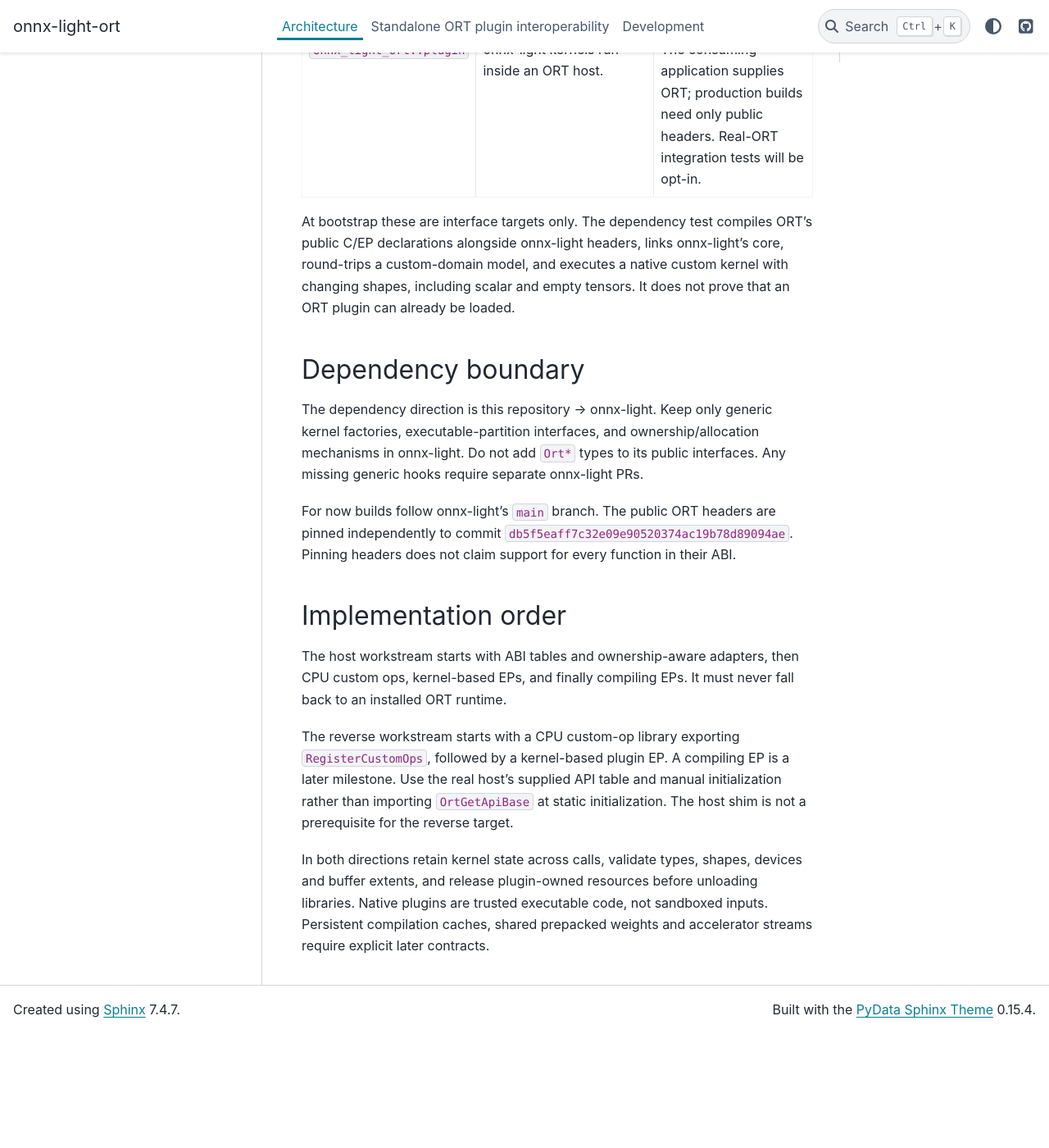
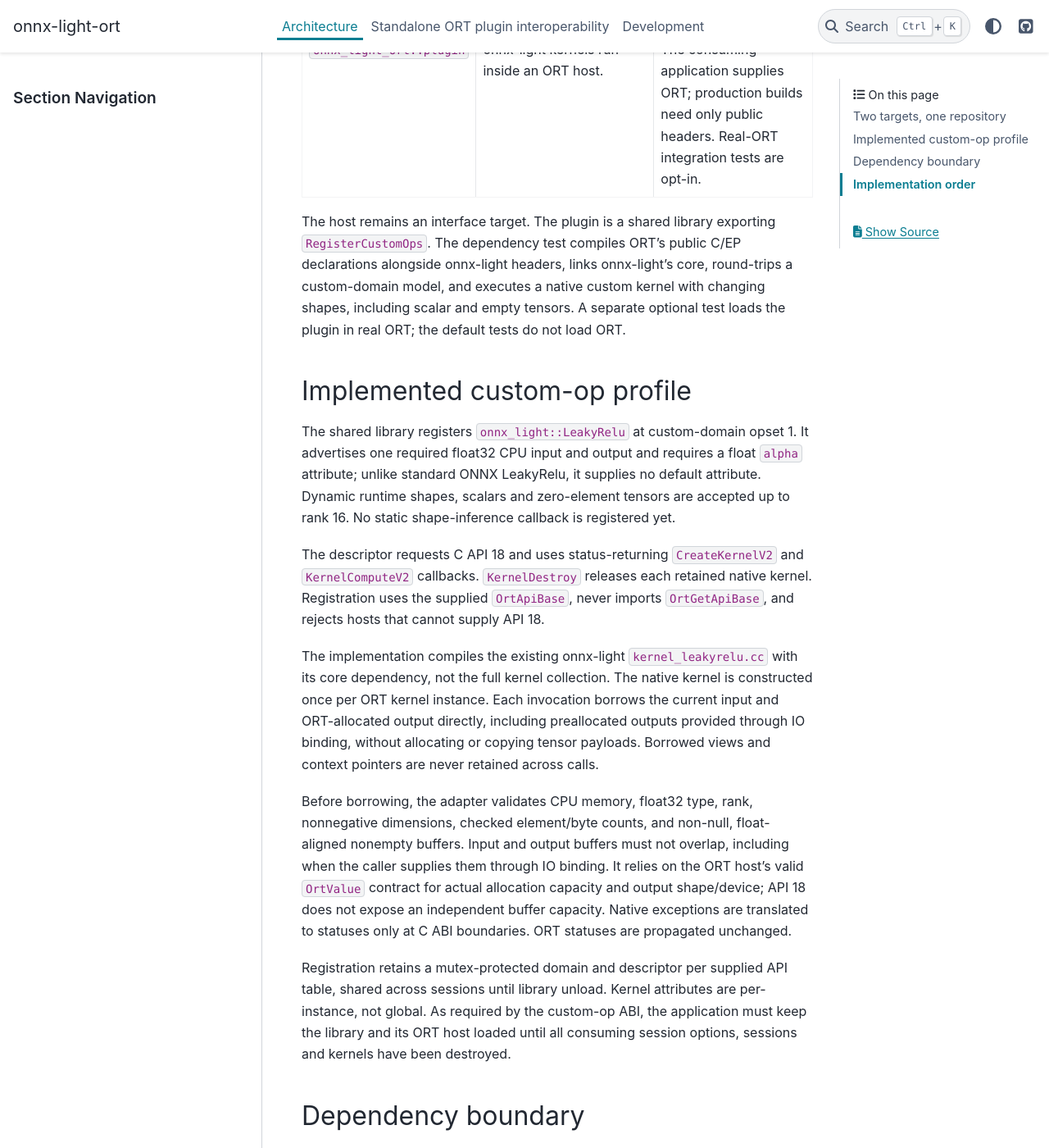
Before and after one commit to xadupre/onnx-light-ort, a Sphinx documentation site: the page built from docs/architecture.rst, in a window 1280 px wide and 1400 px high, scrolled down 588 px. Shown: the whole window at 82% size. Built offline with Sphinx 7.4.7 and the PyData theme 0.15.4, drawn with Linux system fonts in a browser that asks for light colours; before the commit the page ends 1849 px from its top, so only the background shows below that.

Commit message:
Add native CPU LeakyRelu custom-op library for ORT
Expose the existing onnx-light kernel through API-18 status callbacks, borrowed CPU tensor views, retained kernel state and an explicitly exported registration entry point. Add opt-in real-host coverage and separate ORT integration CI while preserving runtime-free builds.

Co-authored-by: Copilot <223556219+Copilot@users.noreply.github.com>

```diff
--- a/docs/architecture.rst
+++ b/docs/architecture.rst
@@ -24,13 +24,50 @@ but never compatibility API tables or bootstrap exports.
    * - ``onnx_light_ort::plugin``
      - onnx-light kernels run inside an ORT host.
      - The consuming application supplies ORT; production builds need
-       only public headers. Real-ORT integration tests will be opt-in.
+       only public headers. Real-ORT integration tests are opt-in.
 
-At bootstrap these are interface targets only. The dependency test compiles
+The host remains an interface target. The plugin is a shared library exporting
+``RegisterCustomOps``. The dependency test compiles
 ORT's public C/EP declarations alongside onnx-light headers, links onnx-light's
 core, round-trips a custom-domain model, and executes a native custom kernel
-with changing shapes, including scalar and empty tensors. It does not prove
-that an ORT plugin can already be loaded.
+with changing shapes, including scalar and empty tensors. A separate optional
+test loads the plugin in real ORT; the default tests do not load ORT.
+
+Implemented custom-op profile
+-----------------------------
+
+The shared library registers ``onnx_light::LeakyRelu`` at custom-domain opset 1.
+It advertises one required float32 CPU input and output and requires a float
+``alpha`` attribute; unlike standard ONNX LeakyRelu, it supplies no default
+attribute. Dynamic runtime shapes, scalars and zero-element tensors are
+accepted up to rank 16. No static shape-inference callback is registered yet.
+
+The descriptor requests C API 18 and uses status-returning ``CreateKernelV2``
+and ``KernelComputeV2`` callbacks. ``KernelDestroy`` releases each retained
+native kernel. Registration uses the supplied ``OrtApiBase``, never imports
+``OrtGetApiBase``, and rejects hosts that cannot supply API 18.
+
+The implementation compiles the existing onnx-light ``kernel_leakyrelu.cc``
+with its core dependency, not the full kernel collection. The native kernel
+is constructed once per ORT kernel instance. Each invocation borrows the
+current input and ORT-allocated output directly, including preallocated outputs
+provided through IO binding, without allocating or copying tensor payloads.
+Borrowed views and context pointers are never retained across calls.
+
+Before borrowing, the adapter validates CPU memory, float32 type, rank,
+nonnegative dimensions, checked element/byte counts, and non-null, float-aligned
+nonempty buffers. Input and output buffers must not overlap, including when
+the caller supplies them through IO binding. It relies on the ORT host's valid
+``OrtValue`` contract for actual allocation capacity and output shape/device;
+API 18 does not expose
+an independent buffer capacity. Native exceptions are translated to statuses
+only at C ABI boundaries. ORT statuses are propagated unchanged.
+
+Registration retains a mutex-protected domain and descriptor per supplied API
+table, shared across sessions until library unload. Kernel attributes are
+per-instance, not global. As required by the custom-op ABI, the application
+must keep the library and its ORT host loaded until all consuming session
+options, sessions and kernels have been destroyed.
 
 Dependency boundary
 -------------------
--- a/docs/index.rst
+++ b/docs/index.rst
@@ -4,8 +4,9 @@ onnx-light-ort
 Interoperability between onnx-light and ONNX Runtime custom operators and
 execution providers, in both directions.
 
-**Status:** the build, dependency tests and CI are available. Neither plugin
-loading nor a custom-op/EP implementation is available yet.
+**Status:** the reverse-direction shared library runs onnx-light's native
+float32 CPU ``LeakyRelu`` inside real ORT. The standalone compatibility host
+and execution providers remain planned.
 
 .. toctree::
    :maxdepth: 2
```
Also changed, not shown: CMakeLists.txt (+34 -3 lines), README.rst (+24 -9 lines), docs/development.rst (+34 -6 lines), docs/next_steps.rst (+9 -2 lines), 4 other files.
